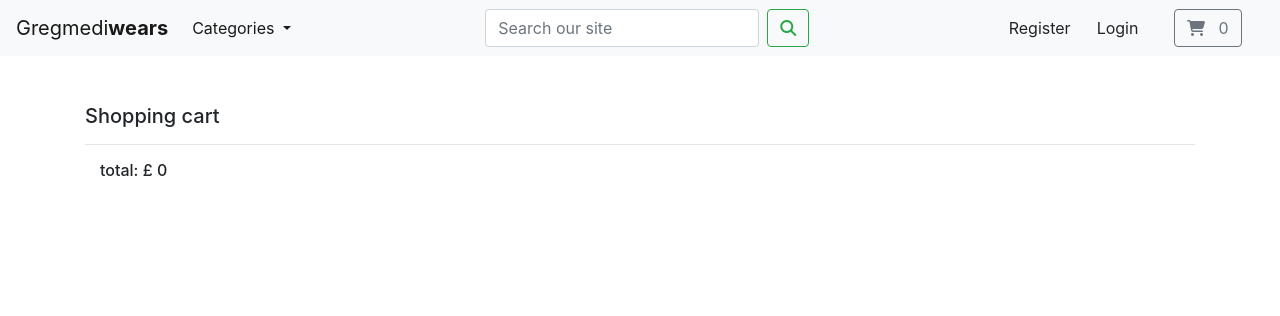
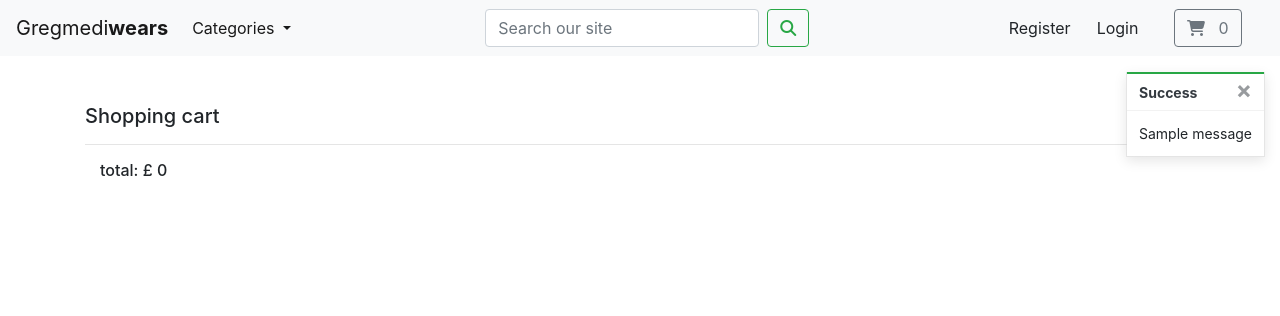
Before and after one commit to gozygreg/gregmediwears, a Django app: page /bag/ in a window 1280 px wide. Shown: the top 316 px of the page. Run offline with Django 3.2, Linux system fonts and the light colour scheme; tables that the repository leaves empty hold one stand-in row (values such as "Sample post"); one stand-in notice (Sample message) is shown; some libraries are stand-ins or nearby versions.

Commit message:
Added toasts

```diff
--- a/bag/bag.py
+++ b/bag/bag.py
@@ -84,7 +84,8 @@ class Bag():
         """
         all_product_ids = self.bag.keys()
         products = Product.objects.filter(id__in=all_product_ids)
-        bag = self.bag.copy()
+        import copy
+        bag = copy.deepcopy(self.bag)
 
         for product in products:
             bag[str(product.id)]['product'] = product
--- a/bag/views.py
+++ b/bag/views.py
@@ -1,14 +1,15 @@
-from django.shortcuts import render
+from django.shortcuts import render, redirect
 from .bag import Bag
 from store.models import Product
 from django.shortcuts import get_object_or_404
 from django.http import JsonResponse
+from django.contrib import messages
 
 
 def bag_summary(request):
-    """ A view that renders the bag contents page """
+    """A view that renders the bag contents page"""
     bag = Bag(request)
-    return render(request, 'bag/bag-summary.html')
+    return render(request, 'bag/bag-summary.html', {'bag': bag})
 
 
 def bag_add(request):
@@ -17,7 +18,7 @@ def bag_add(request):
     """
     bag = Bag(request)
 
-    if request.POST.get('action') == 'post':
+    if request.method == 'POST' and request.POST.get('action') == 'post':
         product_id = int(request.POST.get('product_id'))
         product_quantity = int(request.POST.get('product_quantity'))
 
@@ -26,13 +27,16 @@ def bag_add(request):
         bag.add(product=product, product_qty=product_quantity)
 
         """
-        Gets the total qauntity of products (from session data)
+        Gets the total quantity of products (from session data)
         after adding a product into the shopping bag
         """
         bag_quantity = bag.__len__()
 
+        messages.success(request, f'Added {product.name} to your bag')
+
         response = JsonResponse({'qty': bag_quantity})
         return response
+    return redirect('bag/bag-summary.html')
 
 
 def bag_delete(request):
--- a/gregmediwears/settings.py
+++ b/gregmediwears/settings.py
@@ -62,7 +62,9 @@ ROOT_URLCONF = 'gregmediwears.urls'
 TEMPLATES = [
     {
         'BACKEND': 'django.template.backends.django.DjangoTemplates',
-        'DIRS': [],
+        'DIRS': [
+            os.path.join(BASE_DIR, 'templates'),
+            os.path.join(BASE_DIR, 'templates', 'allauth'),],
         'APP_DIRS': True,
         'OPTIONS': {
             'context_processors': [
--- a/static/css/style.css
+++ b/static/css/style.css
@@ -11,3 +11,18 @@ html {
     font-family: 'Lato';
     height: 400px
 }
+
+.message-container {
+    position: fixed;
+    top: 72px;
+    right: 15px;
+    z-index: 9999999999;
+}
+
+.custom-toast {
+    overflow: visible;
+}
+
+.toast-capper {
+    height: 2px;
+}
--- a/store/templates/store/base.html
+++ b/store/templates/store/base.html
@@ -118,9 +118,36 @@
     </div>
 </nav>
 
+{% if messages %}
+<div class="message-container">
+    {% for message in messages %}
+
+    {% with message.level as level %}
+
+    {% if level == 40 %}
+    {% include 'includes/toasts/toast-error.html' %}
+    {% elif level == 30 %}
+    {% include 'includes/toasts/toast-warning.html' %}
+    {% elif level == 25 %}
+    {% include 'includes/toasts/toast-success.html' %}
+    {% else %}
+    {% include 'includes/toasts/toast-info.html' %}
+    {% endif %}
+
+    {% endwith %}
+
+    {% endfor %}
+</div>
+
+{% endif %}
+
 <body>
     {% block content %}
     {% endblock %}
+
+    <script type="text/javascript">
+        $('.toast').toast('show');
+    </script>
 </body>
 
 </html>
--- /dev/null
+++ b/templates/includes/toasts/toast-success.html
@@ -0,0 +1,13 @@
+<div class="toast custom-toast rounded-0 border-top-0" data-autohide="false">
+    <div class="arrow-up arrow-success"></div>
+    <div class="w-100 toast-capper bg-success"></div>
+    <div class="toast-header bg-white text-dark">
+        <strong class="mr-auto">Success</strong>
+        <button type="button" class="ml-2 mb-1 close text-dark" data-dismiss="toast" aria-label="close">
+            <span aria-hidden="true">&times;</span>
+        </button>
+    </div>
+    <div class="toast-body bg-white">
+        {{ message }}
+    </div>
+</div>
```
Also changed, not shown: templates/includes/toasts/toast-error.html (added, +13 -0 lines), templates/includes/toasts/toast-info.html (added, +13 -0 lines), templates/includes/toasts/toast-warning.html (added, +13 -0 lines).
